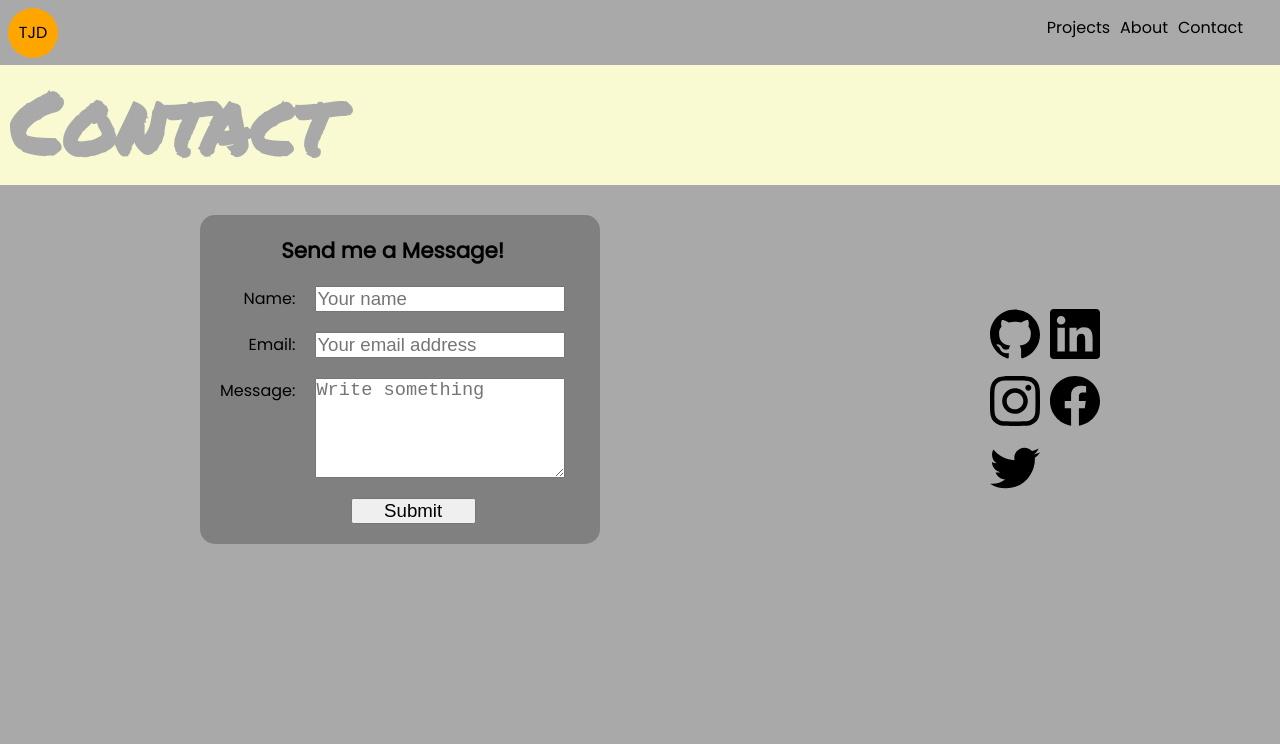
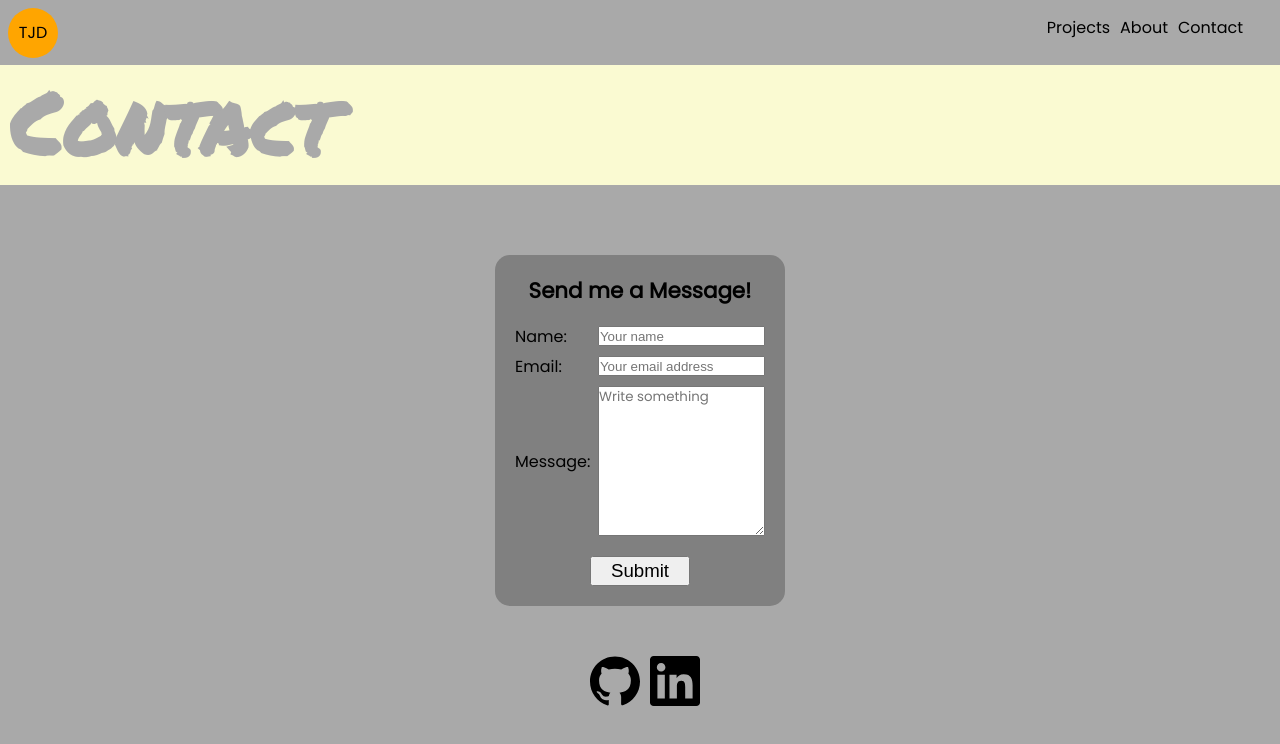
Before and after one commit to dunerztd/Portfolio-2.0, a Gatsby site: page /contact in a window 1280 px wide. Built offline with nearby package versions, Linux system fonts and the light colour scheme; Gatsby itself is replaced by a stand-in of ours.

Commit message:
reworked contact page

```diff
--- a/src/pages/contact.js
+++ b/src/pages/contact.js
@@ -2,11 +2,8 @@ import React from "react"
 import Layout from '../components/layout'
 import Header from "../components/header"
 
-import iconFB from '../files/contact/facebook.svg'
 import iconGH from '../files/contact/github.svg'
-import iconIG from '../files/contact/instagram.svg'
 import iconLI from '../files/contact/linkedin.svg'
-import iconTW from '../files/contact/twitter.svg'
 
 import * as styles from './contact.module.css'
 
@@ -21,21 +18,32 @@ export default function Contact() {
 
           <section class={styles.mainView1}>
 
-              <section class={styles.formBox}>
-                <form action="https://formspree.io/mpzlvwjr" method="POST">
+              <div className={styles.formBoxTop}>
+
+                <form className={styles.formBox} action="https://formspree.io/mpzlvwjr" method="POST">
                   <h2 class={styles.formHeading}>Send me a Message!</h2>
-                  <label for="name">Name:</label>
-                  <input type="text" id="name" name="name" placeholder="Your name" />
 
-                  <label for="email" class="form-email-label">Email:</label>
-                  <input type="text" id="email" name="email" placeholder="Your email address" />
+                  <div className={styles.name}>
+                    <label for="name" className={styles.label1}>Name:</label>
+                    <input type="text" id="name" name="name" placeholder="Your name" className={styles.input1}/>
+                  </div>
 
-                  <label for="message">Message:</label>
-                  <textarea id="message" name="message" placeholder="Write something"></textarea>
+                  <div className={styles.email}>
+                    <label for="email" className={styles.label1}>Email:</label>
+                    <input type="text" id="email" name="email" placeholder="Your email address" className={styles.input1}/>
+                  </div>
 
-                  <input type="submit" value="Submit" />
+                  <div className={styles.message}>
+                    <label for="message" className={styles.label1}>Message:</label>
+                    <textarea className={styles.textarea1} id="message" name="message" placeholder="Write something" />
+                  </div>
+
+                  <div className={styles.inputSubmit}>
+                    <input type="submit" value="Submit" className={styles.submitButton}/>
+                  </div>
+
                 </form>
-              </section>
+              </div>
 
               <section>
                 <div class={styles.sMediaLink} >
@@ -44,15 +52,6 @@ export default function Contact() {
                   </a>
                   <a href="https://www.linkedin.com/in/tom-dunstan-4a76681b0/" class={styles.row1}>
                     <img src={iconLI} width="50" height="50" alt="" />
-                  </a>
-                  <a href="#instagram" class={styles.row2}>
-                    <img src={iconIG} width="50" height="50" alt="" />
-                  </a>
-                  <a href="#facebook" class={styles.row2}>
-                    <img src={iconFB} width="50" height="50" alt="" />
-                  </a>
-                  <a href="#twitter" class={styles.row3}>
-                    <img src={iconTW} width="50" height="50" alt="" />
                   </a>
                 </div>
               </section>
--- a/src/pages/contact.module.css
+++ b/src/pages/contact.module.css
@@ -9,60 +9,94 @@ body {
   font-family: 'Poppins', sans-serif;
 }
 
+.container {
+  width: 100%;
+}
+
 .mainView1 {
   width: 100%;
   display: flex;
-  justify-content: space-around;
+  justify-content: center;
   align-items: center;
+  flex-direction: column;
+    padding-top: 50px;
 }
 
-/* Form grid-box */
-.formBox {
-  width: 400px;
+
+.formBoxTop {
+
   border-radius: 15px;
+  padding: 20px;
   background-color: gray;
-  padding: 20px;
-  margin: 10px;
 }
 
-form {
-  display: grid;
-  grid-template-columns: auto 1fr;
-  grid-gap: 20px;
-  width: 20px;
+.formBox {
+  display: flex;
+  justify-content: center;
+  align-items: center;
+  flex-direction: column;
+  width: 250px;
 }
 
-form .formHeading {
-  grid-column: 1 / 3;
+.formHeading {
   text-align: center;
   font-size: 16pt;
+  padding-bottom: 15px;
 }
 
-label {
-  grid-column: 1 / 2;
+.name {
+  width: 100%;
+  height: 30px;
   display: flex;
-  justify-content: flex-end;
-  width: auto;
+  justify-content: center;
+  align-items: center;
+  flex-direction: row;
 }
 
-input {
-  grid-column: 2 / 3;
-  margin: 0px;
-  width: 250px;
+.email {
+  width: 100%;
+  height: 30px;
+  display: flex;
+  justify-content: center;
+  align-items: center;
+  flex-direction: row;
+}
+
+.message {
+  width: 100%;
+  height: 30px;
+  display: flex;
+  justify-content: center;
+  align-items: center;
+  flex-direction: row;
+  margin: 65px 0px;
+}
+
+.inputSubmit {
+  padding-top: 15px;
+width: 100%;
+text-align: center;
+}
+
+.submitButton {
+  width: 100px;
+  height: 30px;
   font-size: 14pt;
 }
 
-input[type=submit] {
-  grid-column: 1 / 3;
-  width: 125px;
-  margin-left: 7em;
-  display: flex;
-  justify-content: center;
+.input1 {
+  width: 100%;
+  height: 20px;
 }
 
-textarea {
-  height: 100px;
-  font-size: 14pt;
+.label1 {
+  width: 50%;
+}
+
+.textarea1 {
+  height: 150px;
+  width: 100%;
+  font-family: 'Poppins', sans-serif;
 }
 
 
@@ -92,12 +126,3 @@ textarea {
 .sMediaLink a:hover {
   opacity: 0.3;
 }
-
-
-/* Media queries */
-
-@media only screen and (max-width: 600px) {
-  .mainView1 {
-    display: block;
-  }
-}
```
